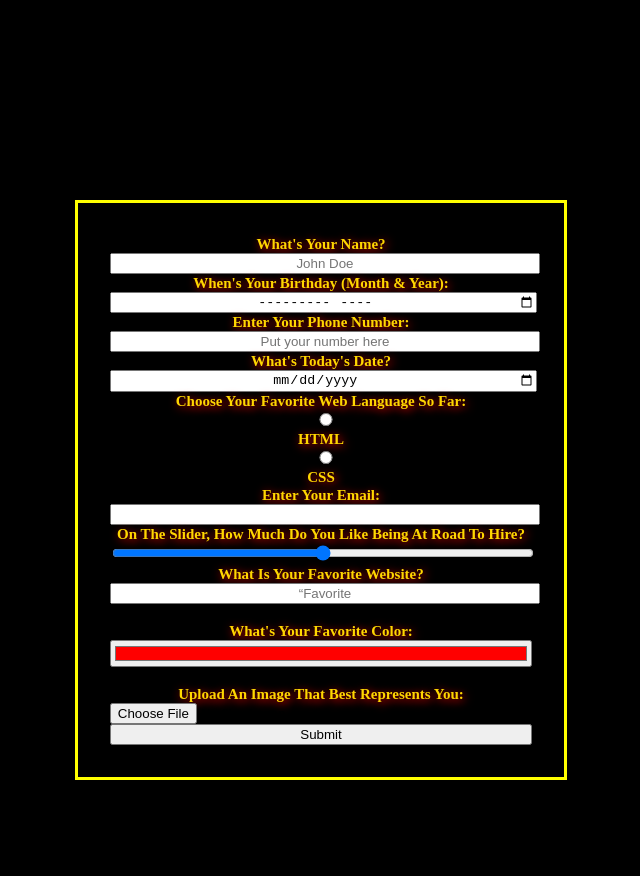
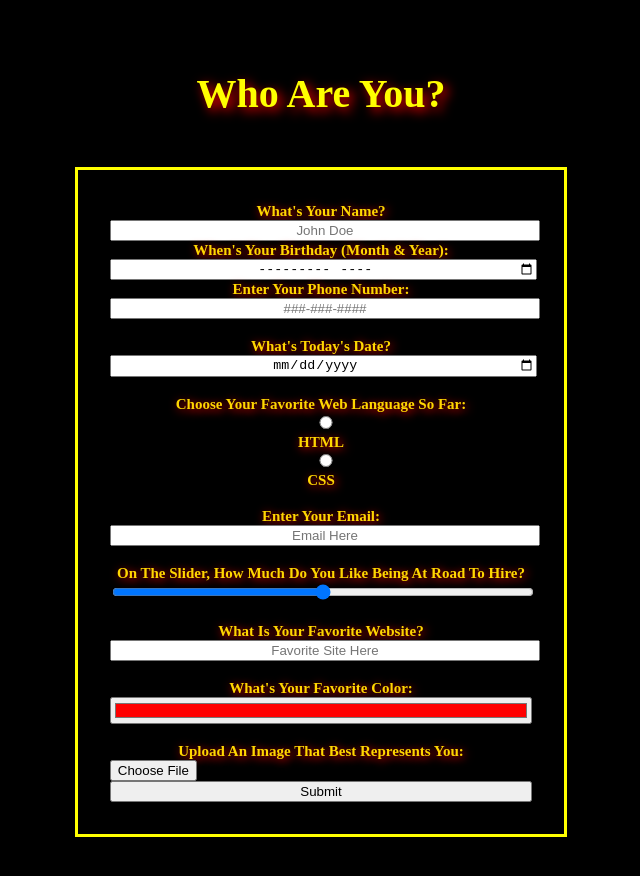
Before and after one commit to Jmlor2h/Git-Github-Practice, a plain HTML site: page index.html in a window 1280 px wide. Shown: the whole page, without its empty margins (319-959 px from the left). Drawn offline with Linux system fonts and the light colour scheme.

Commit message:
quiz challenge

```diff
--- a/index.html
+++ b/index.html
@@ -5,10 +5,11 @@
     <meta http-equiv="X-UA-Compatible" content="IE=edge" />
     <meta name="viewport" content="width=device-width, initial-scale=1.0" />
     <link href="styles.css" rel="stylesheet" type="text/css" />
-    <title>Document</title>
+    <title>The Quiz</title>
   </head>
   <body>
     <main>
+      <h1>Who Are You?</h1>
       <section>
     <form action="/action_page.php">
       <div>
@@ -24,36 +25,36 @@
         type="tel"
         name="number"
         id="number"
-        placeholder="Put your number here"
+        placeholder="###-###-####"
       />
 
-      <br />
+      <br /><br>
       <label for="date">What's today's date?</label><br>
       <input type="date" name="name" placeholder="Date here" />
 
-      <br />
+      <br /><br>
       <label for="fav-lang">Choose your favorite Web language so far:</label>
       <input type="radio" name="fav-lang" value="HTML" />
       <label for="html">HTML</label>
       <input type="radio" name="fav-lang" value="CSS" />
       <label for="css">CSS</label>
 
-  <br>
+  <br><br>
       <label for="email">Enter your email:</label><br>
-      <input type="email" id="email" name="email" />
+      <input type="email" id="email" name="email" placeholder="Email Here"/>
 
-      <br />
+      <br /><br>
       <label for="Slider"
         >On the slider, How much do you like being at Road to Hire?</label
       ><br>
-      <input type="range" id="“Slider”" name="“Slider”" min="0" max="100" /> <br>
+      <input type="range" id="“Slider”" name="“Slider”" min="0" max="100" /> <br><br>
 
       <label for="“URL”">What is your favorite website?</label><br>
       <input
         type="“url”"
         id="“URL”"
         name="“URL”"
-        placeholder="“Favorite"
+        placeholder="Favorite Site Here"
         site
         here”
       />
@@ -62,7 +63,7 @@
       <input type="color" name="favcolor" id="favcolor" value="#ff0000" />
       <br />
       <br />
-      <label for="myfile">Upload an image that best represents you:</label>
+      <label for="myfile">Upload an image that best represents you:</label><br>
       <input type="file" name="myfile" id="myfile" /> <br>
       <input type="submit" value="Submit" />
     </div>
--- a/styles.css
+++ b/styles.css
@@ -26,7 +26,7 @@ section {
     justify-content: center;
     text-transform: capitalize;
     font-weight: bold;
-    margin-top: 200px;
+    margin-top: 50px;
 }
 
 input {
@@ -54,6 +54,16 @@ input [type="file"] {
     margin: auto;
     text-align: center;
     justify-content: center;
+    background-color: yellow;
 
 
 }
+
+h1 {
+    color: yellow;
+    font-size: 40px;
+    text-align: center;
+    margin-top: 70px;
+    text-shadow: 4px 4px 12px red;
+    text-transform: capitalize;
+}
```
